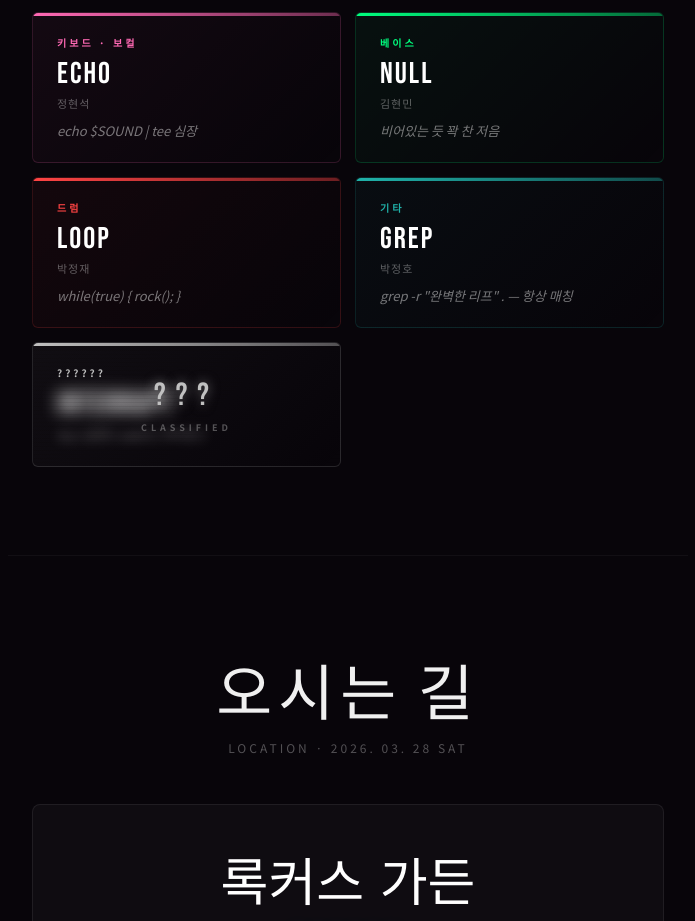
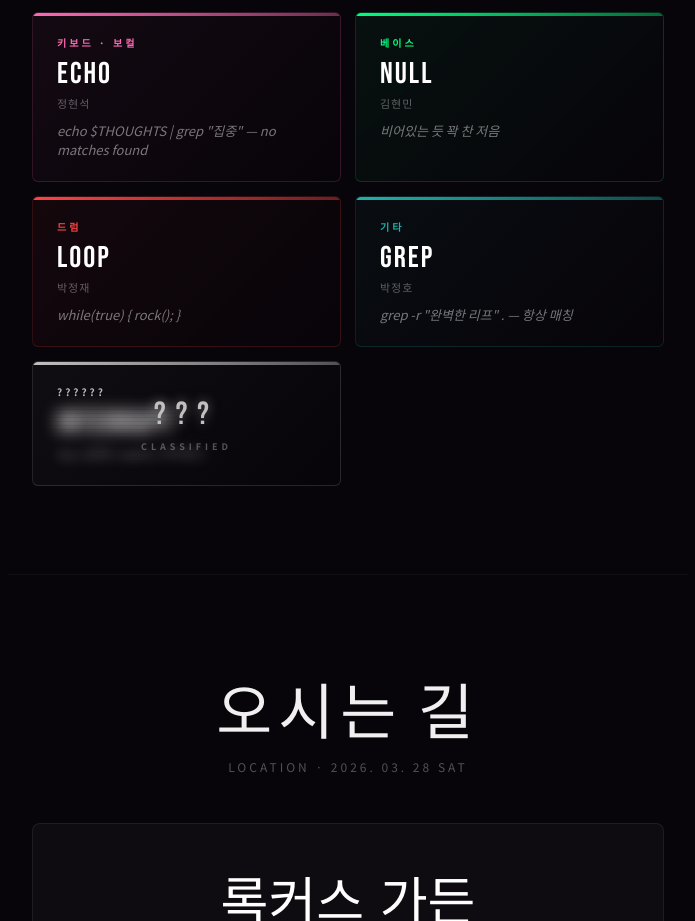
Before and after one commit to hsolemio-lee/ASDF, a React (Vite) app: page / in a window 1280 px wide. Shown: the part 2430-3351 px from the top of the page, without its empty margins (292-987 px from the left). Built offline with nearby package versions, Linux system fonts and the light colour scheme.

Commit message:
ECHO description 정현석 성격(산만함) 반영
echo $THOUGHTS | grep "집중" — no matches found

https://claude.ai/code/session_011dDMLwseEnoXKKjTkKH2rN

```diff
--- a/src/data.js
+++ b/src/data.js
@@ -57,7 +57,7 @@ export const members = [
     nickname: 'ECHO',
     role: '키보드 · 보컬',
     color: '#FF69B4',
-    desc: 'echo $SOUND | tee 심장',
+    desc: 'echo $THOUGHTS | grep "집중" — no matches found',
   },
   {
     name: '김현민',
```
